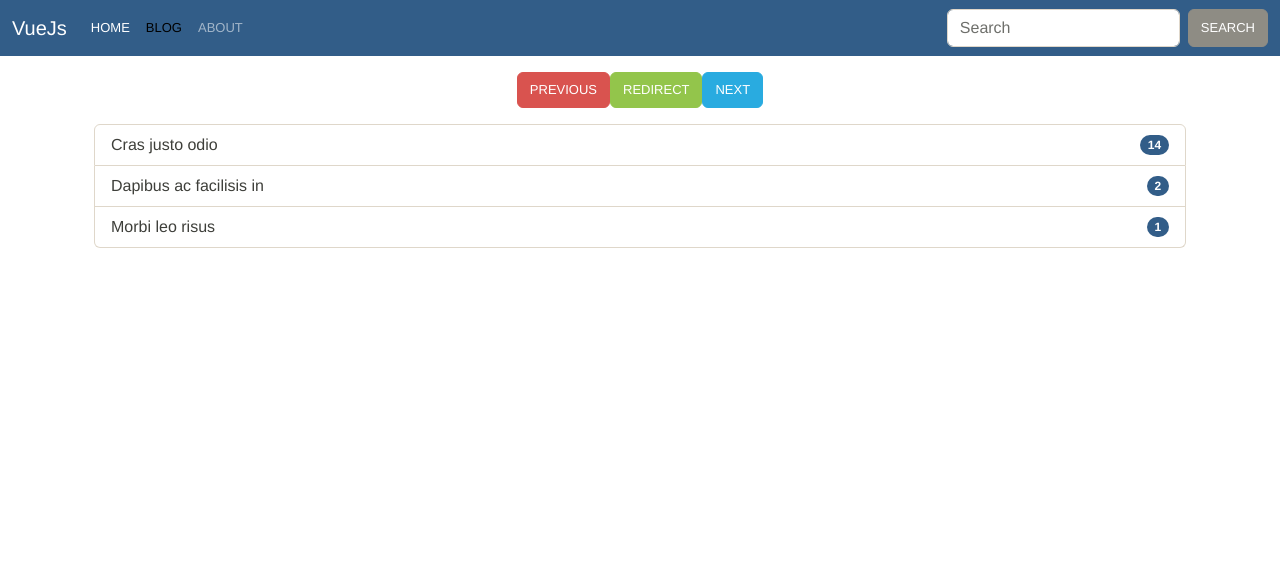
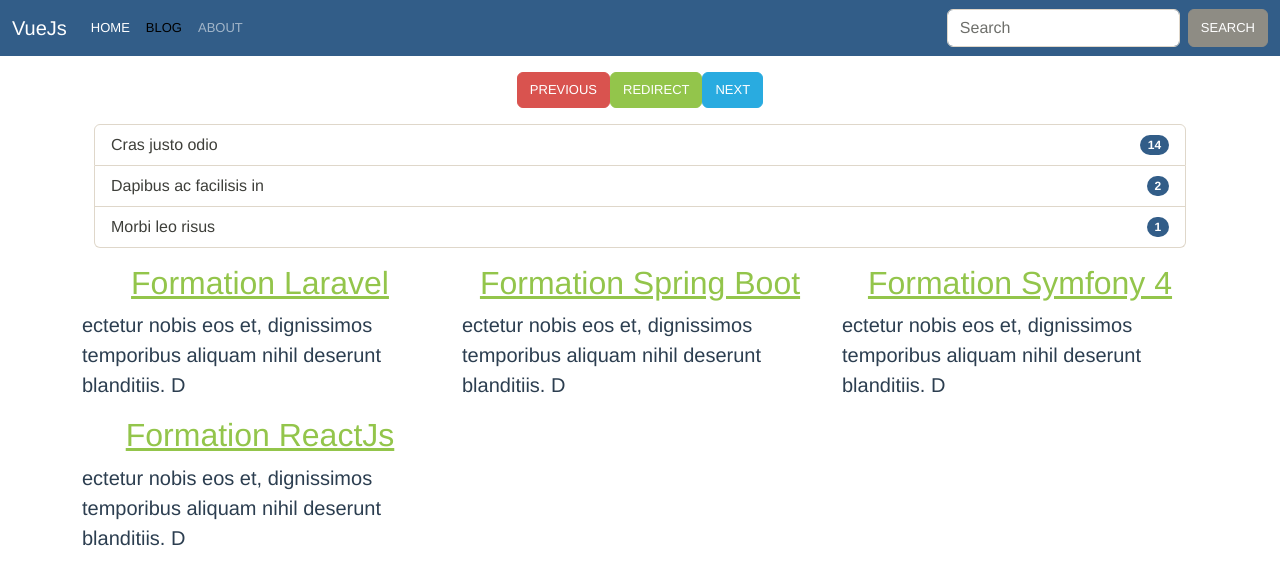
Before and after one commit to Ya27cine/vuejs3-navigation, a Vue app: page /blog in a window 1280 px wide. Shown: the top 584 px of the page. Built offline with nearby package versions, Linux system fonts and the light colour scheme; data requests are answered from the project's data file.

Commit message:
Retreive All Posts Mounted

```diff
--- a/data/db.json
+++ b/data/db.json
@@ -14,7 +14,7 @@
         },
         {
             "id": 3,
-            "title": "Formation Symfony",
+            "title": "Formation Symfony 4",
             "slug": "Formation-Symfony",
             "content": "ectetur nobis eos et, dignissimos temporibus aliquam nihil deserunt blanditiis. D"
         },
--- a/src/views/blog/index.vue
+++ b/src/views/blog/index.vue
@@ -34,8 +34,13 @@
 
     data() {
         return {
-
+            posts: []
         }
+    },
+    mounted() {
+        fetch("http://localhost:5000/posts").then( r => r.json() )
+            .then( data => this.posts = data)
+            .catch( err => console.log(err))
     },
 
 }
```
